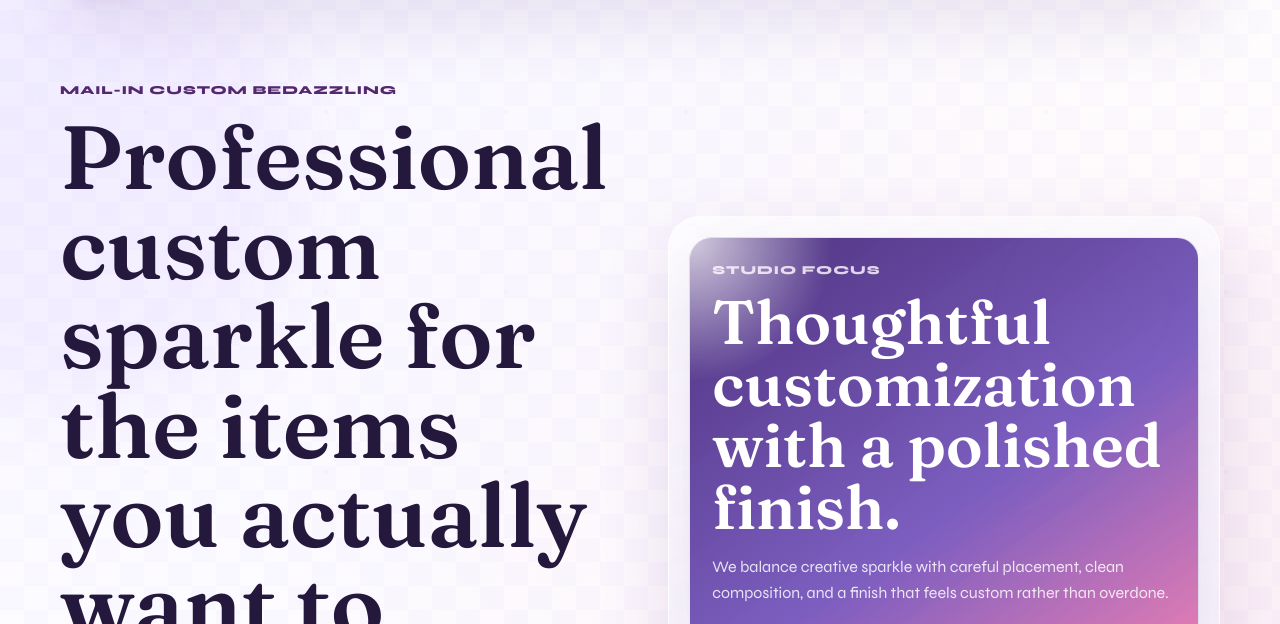
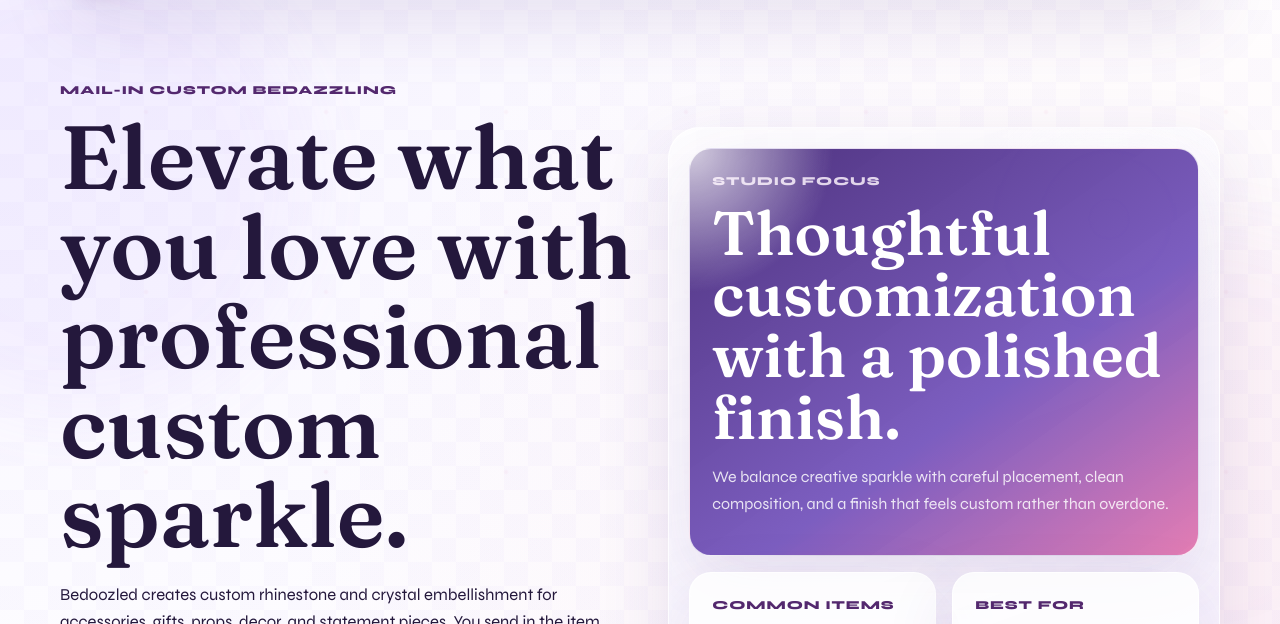
Before and after one commit to Bedoozled/Bedoozled, a plain HTML site: page index.html in a window 1280 px wide. Shown: the part 110-734 px from the top of the page. Drawn offline with Linux system fonts and the light colour scheme.

Commit message:
Update hero headline

```diff
--- a/index.html
+++ b/index.html
@@ -51,7 +51,7 @@
         <section class="hero">
           <div class="hero-copy reveal">
             <p class="eyebrow">Mail-in custom bedazzling</p>
-            <h1>Professional custom sparkle for the items you actually want to keep.</h1>
+            <h1>Elevate what you love with professional custom sparkle.</h1>
             <p class="hero-text">
               Bedoozled creates custom rhinestone and crystal embellishment for accessories,
               gifts, props, decor, and statement pieces. You send in the item, we develop the
```
